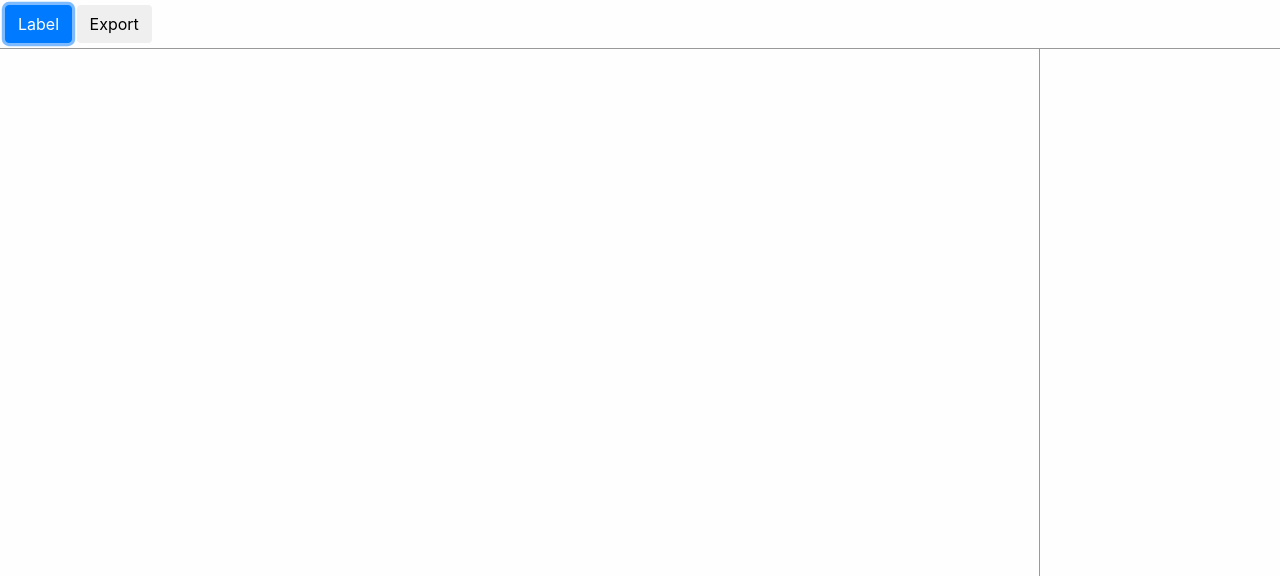
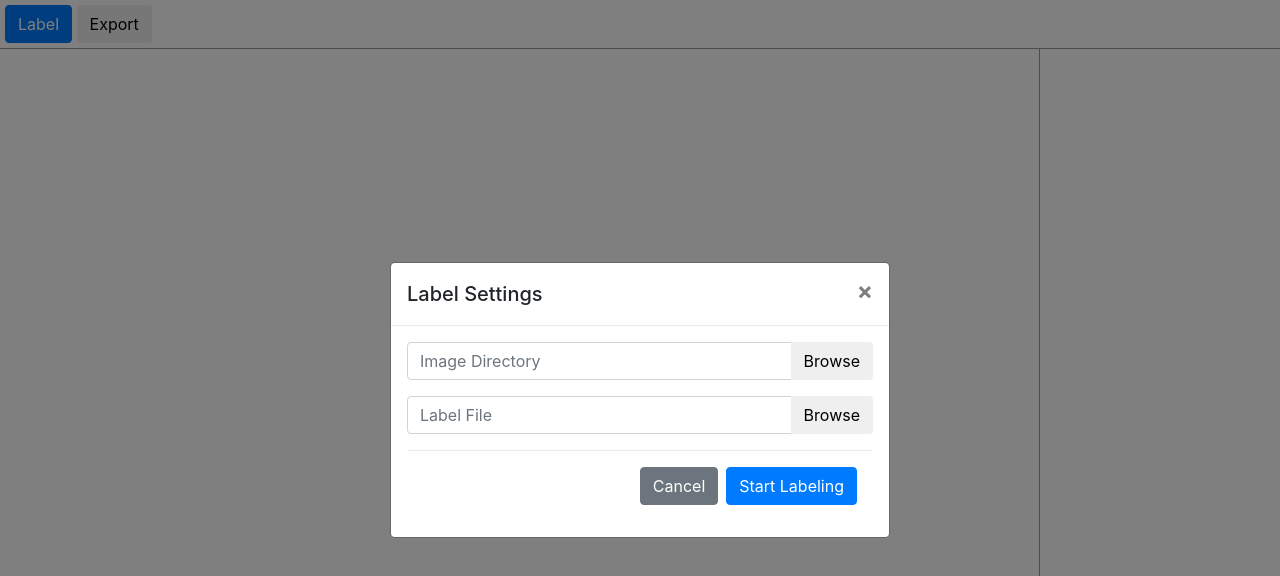
Before and after one commit to SezaH/Label, an Electron app: page index.html in a window 1280 px wide. Both pictures are taken after a click on the button "Label". Shown: the top 576 px of the page. Drawn offline with nearby package versions, Linux system fonts and the light colour scheme; no server answers.

Commit message:
Add modal

```diff
--- a/index.html
+++ b/index.html
@@ -1,39 +1,117 @@
-<!DOCTYPE html>
+<!doctype html>
 <html>
 
 <head>
   <meta charset="utf-8">
-  <meta name="viewport" content="width=device-width, initial-scale=1, shrink-to-fit=no">
+  <meta name="viewport"
+        content="width=device-width, initial-scale=1, shrink-to-fit=no">
 
   <title>Hello World!</title>
-  <link rel="stylesheet" href="./node_modules/bootstrap/dist/css/bootstrap.css">
-  <link rel="stylesheet" href="./style.css">
+  <link rel="stylesheet"
+        href="./node_modules/bootstrap/dist/css/bootstrap.css">
+  <link rel="stylesheet"
+        href="./style.css">
+  <!-- <script src="./node_modules/jquery/dist/jquery.slim.min.js"></script> -->
+  <!-- <script src="./node_modules/popper.js/dist/popper.min.js"></script>
+  <script src="./node_modules/bootstrap/dist/js/bootstrap.js"></script> -->
 </head>
 
 <body>
   <div id="container">
 
-    <div id="header" class="box">
-      <button id="label-btn" type="button" class="btn btn-primary">Label</button>
-      <button id="export-btn" type="button" class="btn">Export</button>
+    <div id="header"
+         class="box">
+      <button type="button"
+              class="btn btn-primary"
+              data-toggle="modal"
+              data-target="#exampleModalCenter">
+        Label
+      </button>
+
+      <button id="export-btn"
+              type="button"
+              class="btn">Export</button>
     </div>
 
-    <div id="main" class="box">
+    <div id="main"
+         class="box">
       <canvas id="image"></canvas>
       <canvas id="boxes"></canvas>
       <canvas id="draw"></canvas>
     </div>
 
-    <div id="sidebar" class="box">
-      <ul id="object-list" class="list-group-flush">
+    <div id="sidebar"
+         class="box">
+      <ul id="object-list"
+          class="list-group-flush">
         <!-- <li class="list-group-item">Cup</li> -->
       </ul>
     </div>
 
   </div>
 
-  <script>
-    require('./dist/renderer.js')
-  </script>
+  <!-- Modal -->
+  <div class="modal fade"
+       id="exampleModalCenter"
+       tabindex="-1"
+       role="dialog"
+       aria-labelledby="exampleModalCenterTitle"
+       aria-hidden="true">
+    <div class="modal-dialog modal-dialog-centered"
+         role="document">
+      <div class="modal-content">
+        <div class="modal-header">
+          <h5 class="modal-title"
+              id="exampleModalLongTitle">Label Settings</h5>
+          <button type="button"
+                  class="close"
+                  data-dismiss="modal">
+            <span>&times;</span>
+          </button>
+        </div>
+        <div class="modal-body">
+          <div class="input-group mb-3">
+            <input type="text"
+                   class="form-control"
+                   placeholder="Image Directory">
+            <div class="input-group-append">
+              <button id="image-directory-btn"
+                      class="btn"
+                      type="button">Browse</button>
+            </div>
+          </div>
+          <div class="input-group mb-3">
+            <input type="text"
+                   class="form-control"
+                   placeholder="Label File">
+            <div class="input-group-append">
+              <button id="image-directory-btn"
+                      class="btn"
+                      type="button">Browse</button>
+            </div>
+          </div>
+          <div class="modal-footer">
+            <button type="button"
+                    class="btn btn-secondary"
+                    data-dismiss="modal">Cancel</button>
+            <button type="button"
+                    id="start-label-btn"
+                    class="btn btn-primary">Start Labeling</button>
+          </div>
+        </div>
+      </div>
+    </div>
+
+
+    <script>if (typeof module === 'object') { window.module = module; module = undefined; }</script>
+    <script src="./node_modules/jquery/dist/jquery.slim.min.js"
+            crossorigin="anonymous"></script>
+    <script src="./node_modules/popper.js/dist/popper.min.js"
+            crossorigin="anonymous"></script>
+    <script src="./node_modules/bootstrap/dist/js/bootstrap.js"
+            crossorigin="anonymous"></script>
+    <script>if (window.module) module = window.module;</script>
+    <script>require('./dist/renderer.js')</script>
+</body>
 
 </html>
```
